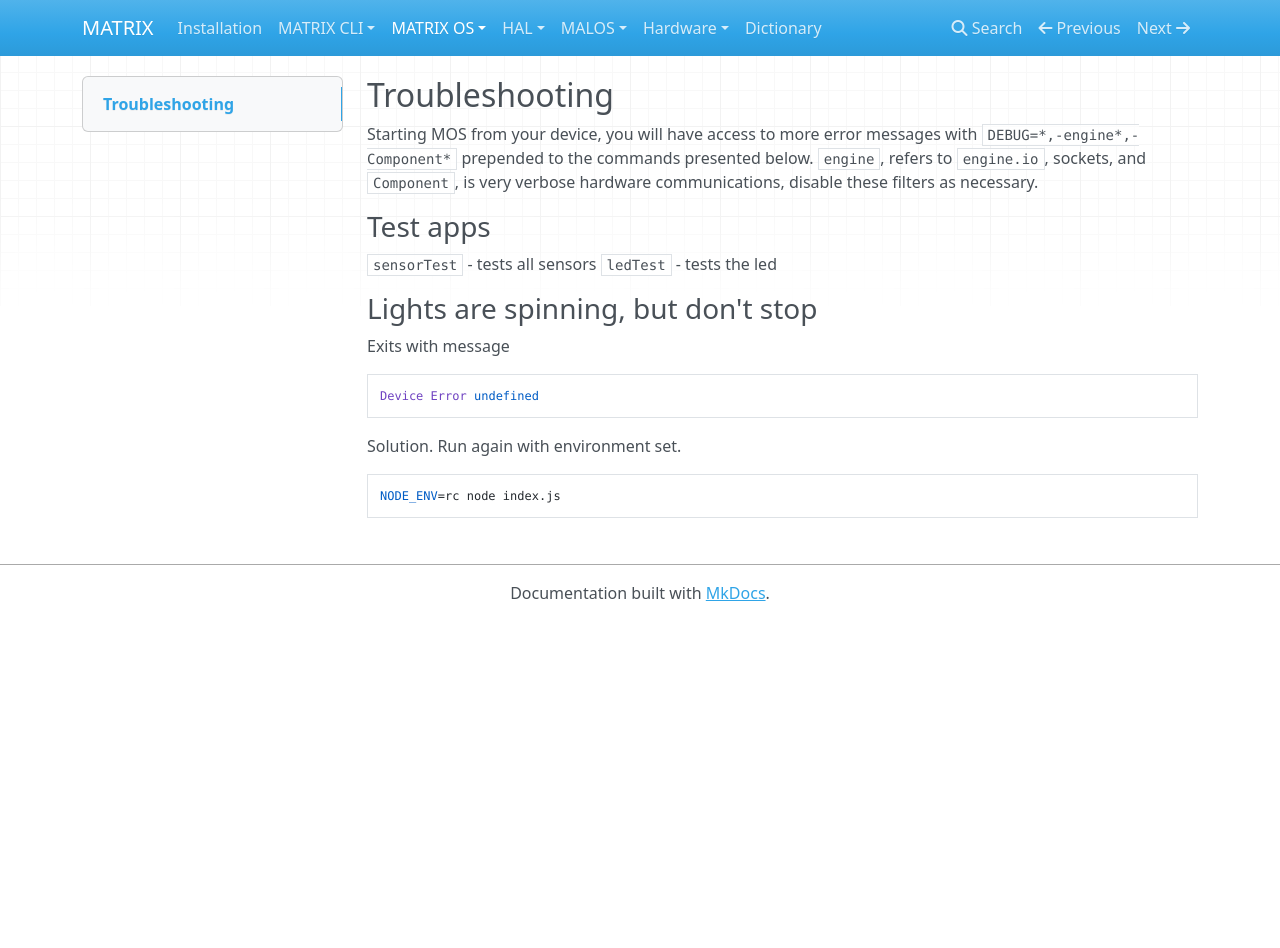
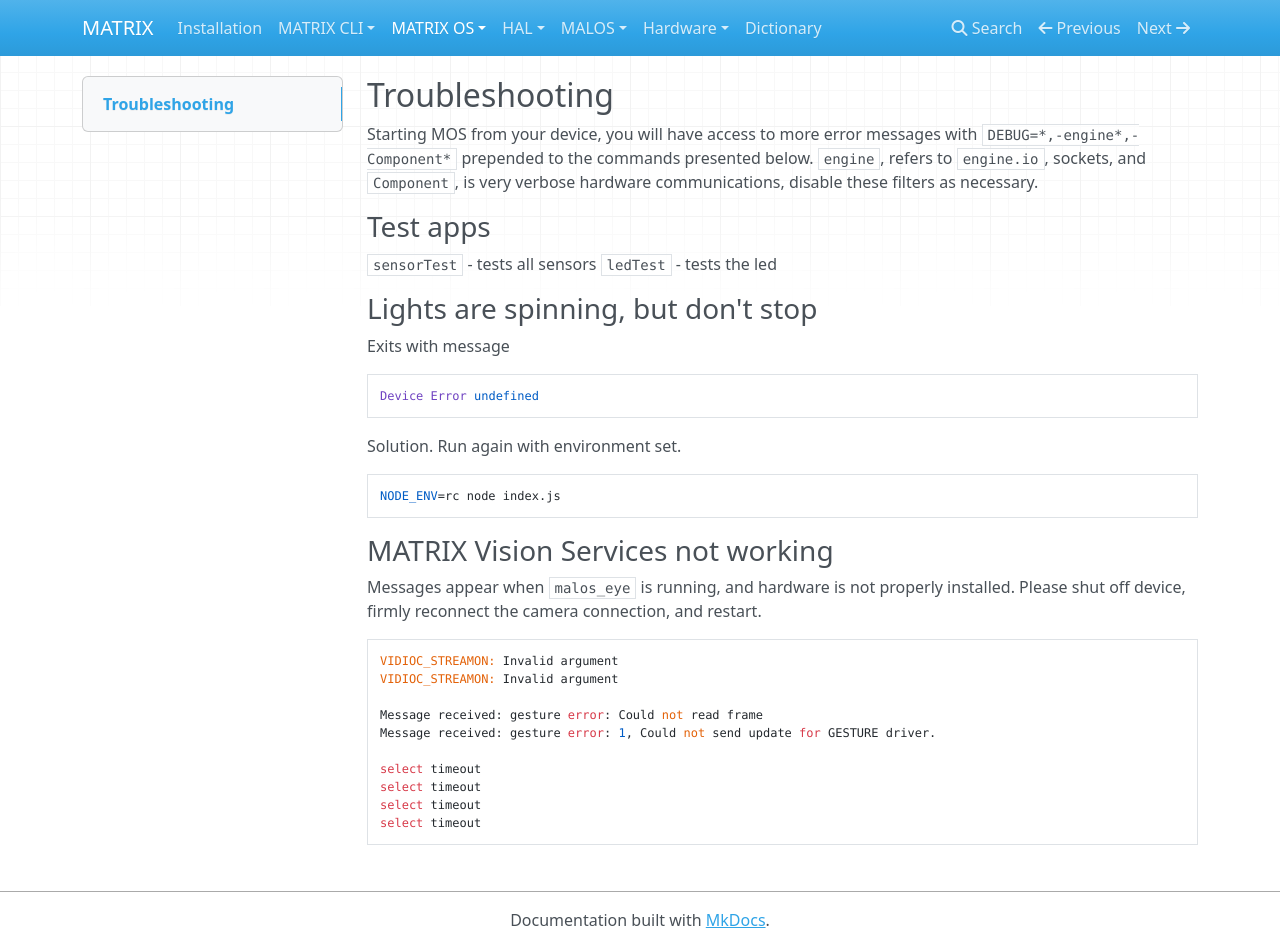
Before and after one commit to matrix-io/matrix-documentation, an MkDocs documentation site: the page built from docs/intro/matrix-troubleshooting.md, in a window 1280 px wide and 948 px high. Built offline with MkDocs 1.6.1, drawn with Linux system fonts in a browser that asks for light colours; nearby versions of some CDN libraries; old or Windows-style settings are respelled for this version of MkDocs.

Commit message:
simple troubleshooting updates

````diff
--- a/docs/intro/matrix-troubleshooting.md
+++ b/docs/intro/matrix-troubleshooting.md
@@ -17,3 +17,18 @@
 ```
 NODE_ENV=rc node index.js
 ```
+
+### MATRIX Vision Services not working
+Messages appear when `malos_eye` is running, and hardware is not properly installed. Please shut off device, firmly reconnect the camera connection, and restart.
+```
+VIDIOC_STREAMON: Invalid argument
+VIDIOC_STREAMON: Invalid argument
+
+Message received: gesture error: Could not read frame
+Message received: gesture error: 1, Could not send update for GESTURE driver.
+
+select timeout
+select timeout
+select timeout
+select timeout
+```
````
Also changed, not shown: docs/CLI/troubleshooting.md (+0 -4 lines).
